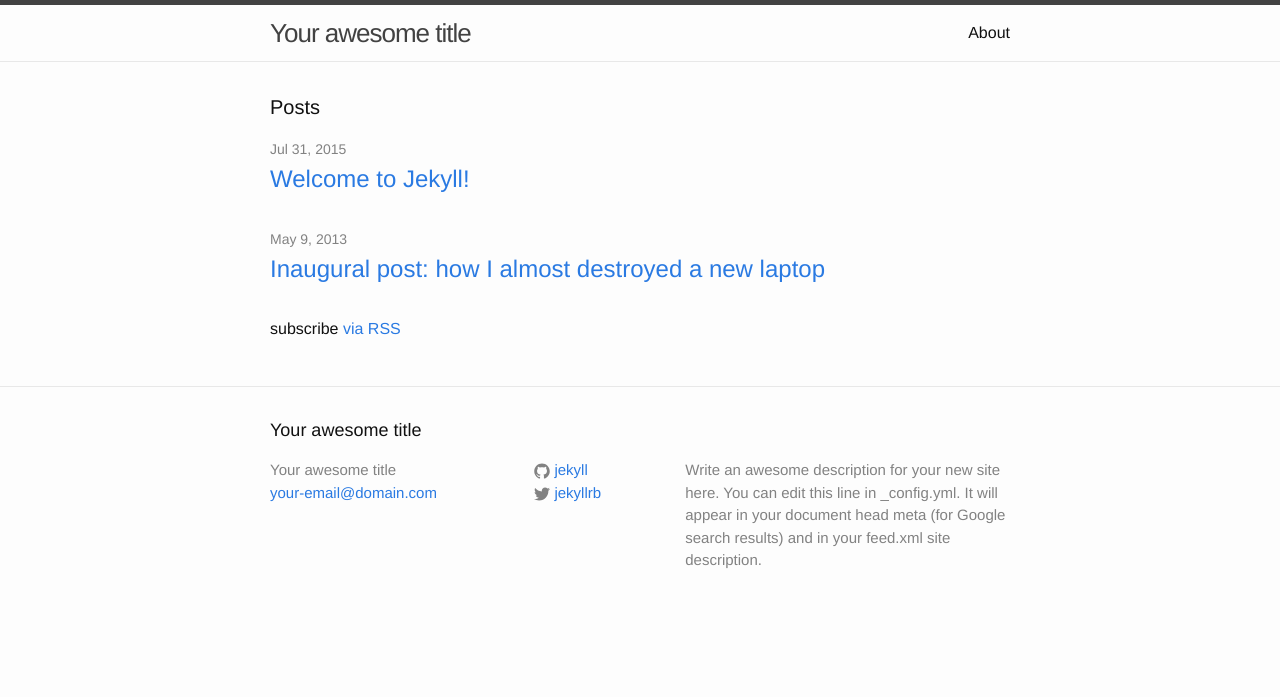
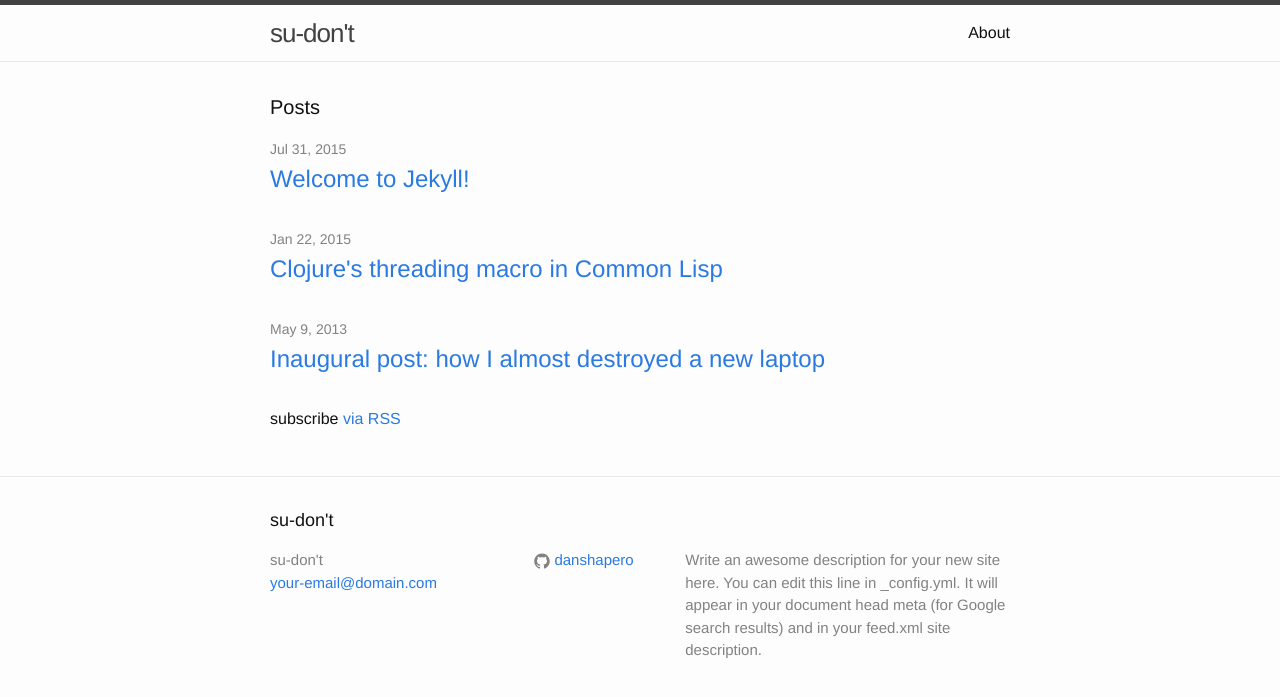
Before and after one commit to danshapero/danshapero.github.io, a Jekyll site: the page built from index.html, in a window 1280 px wide. Shown: the top 697 px of the page. Built offline with Jekyll 4.4.1, drawn with Linux system fonts in a browser that asks for light colours; some of the changed lines change nothing that is shown.

Commit message:
Migrated the post on the threading macro

```diff
--- a/_config.yml
+++ b/_config.yml
@@ -1,5 +1,5 @@
 # Site settings
-title: Your awesome title
+title: su-don't
 email: your-email@domain.com
 description: > # this means to ignore newlines until "baseurl:"
   Write an awesome description for your new site here. You can edit this
@@ -7,8 +7,8 @@ description: > # this means to ignore newlines until "baseurl:"
   Google search results) and in your feed.xml site description.
 baseurl: "" # the subpath of your site, e.g. /blog/
 url: "http://yourdomain.com" # the base hostname & protocol for your site
-twitter_username: jekyllrb
-github_username:  jekyll
+github_username: danshapero
 
 # Build settings
 markdown: kramdown
+highlighter: pygments
--- /dev/null
+++ b/_posts/2015-01-22-threading-macro-in-cl.md
@@ -0,0 +1,151 @@
+---
+layout: post
+title: "Clojure's threading macro in Common Lisp"
+date: 2015-01-22 22:12:00
+categories: lisp macros
+---
+
+
+Macros: make your own syntax
+============================
+
+A few months back I drank the Lisp kool-aid; I've had a lot of fun learning the ins and outs of functional programming.
+One of the great things about Lisp is that it's *homoiconic*: code and data are represented in the same fashion.
+We can then analyze and transform Lisp source code in the same way that we would data of any other kind.
+
+In Lisp dialects, this capacity is exposed to the user through *macros*, with which one can extend the syntax of Lisp.
+A practical example of this is how Common Lisp's iteration constructs like `do` and `loop` are macros that expand to more primitive statements like `tagbody` and `go`.
+For example, this is a bit of code I wrote to generate a ring graph on `n` vertices:
+
+{% highlight common-lisp %}
+(do ((i 0 (1+ i))
+     (j 1 (mod (1+ j) n))
+     (g (make-instance 'graph)
+        (add-edge g i j)))
+    ((= i 16) g)))
+{% endhighlight %}
+
+If we quote the code above and pass it to the Common Lisp function `macroexpand`, we get to see what it really is under the hood:
+
+{% highlight common-lisp %}
+ (BLOCK NIL
+  (LET ((I 0) (J 1) (G (MAKE-INSTANCE 'GRAPH)))
+    (TAGBODY
+      (GO #:G1385)
+     #:G1384
+      (TAGBODY)
+      (PSETQ I (1+ I)
+             J (MOD (1+ J) N)
+             G (ADD-EDGE G I J))
+     #:G1385
+      (UNLESS (= I 16) (GO #:G1384))
+      (RETURN-FROM NIL (PROGN G)))))
+{% endhighlight %}
+
+This is what people mean when they say that Lisp is a programmable programming language.
+
+
+Clojure's threading macro
+=========================
+
+Clojure is a modern Lisp dialect that runs on the JVM; lately it's been gaining a lot of popularity in web programming for a variety of reasons, chief among which is the grace with which it handles concurrency.
+One of my favorite features about it is the threading macro.
+
+In Lisp dialects, one can wind up writing very deep nested function calls when some data has to pass through many computations before it's used.
+For example, this Clojure code reads in a text file and converts the contents into a hash-map:
+
+{% highlight clojure %}
+(read-string (slurp (io/file (io/resource filename))))
+{% endhighlight %}
+
+That's a little bit ugly.
+Clojure's threading macro allows us to write this as:
+
+{% highlight clojure %}
+  (-> filename
+      io/resource
+      io/file
+      slurp
+      read-string)
+{% endhighlight %}
+
+The first form filename is inserted as the second item in a list with the second form as the head; this process is then repeated until no more forms are left.
+The operator `->` is called the threading operator; the snippet above macro-expands to the awful nested calls from before.
+This usage is reminiscent of a style called concatenative programming, as exemplified in Unix pipes.
+
+
+Porting the macro to Common Lisp
+================================
+
+The threading operator is so useful in Clojure that I can hardly live without it.
+Naturally, when I started learning Common Lisp, I wanted to be able to use the same macro in this environment too, so I looked on Google for an implementation.
+The first one I found was on [Github](https://github.com/nightfly19/cl-arrows):
+
+{% highlight common-lisp %}
+(defmacro -> (initial-form &rest forms)
+  (let ((output-form initial-form)
+        (remaining-forms forms))
+    (loop while remaining-forms do
+         (let ((current-form (car remaining-forms)))
+           (if (listp current-form)
+        (setf output-form (cons (car current-form)
+           (cons output-form (cdr current-form))))
+        (setf output-form (list current-form output-form))))
+         (setf remaining-forms (cdr remaining-forms)))
+    output-form))
+{% endhighlight %}
+
+Maybe I'm being nitpicky, but I didn't like the use of `setf`; this struck me as something that could be done without assignment.
+I found another version, available [here](https://gist.github.com/kriyative/2030582), that uses a recursive macro-expansion:
+
+{% highlight common-lisp %}
+(defmacro -> (x &rest args)
+  "A Common-Lisp implementation of the Clojure `thrush` operator."
+  (destructuring-bind (form &rest more)
+      args
+    (cond
+      (more `(-> (-> ,x ,form) ,@more))
+      ((and (consp form)
+            (or (eq (car form) 'lambda)
+                (eq (car form) 'function)))
+       `(funcall ,form ,x))
+      ((consp form) `(,(car form) ,x ,@(cdr form)))
+      (form `(,form ,x))
+      (t x))))
+{% endhighlight %}
+
+I think macros are neat, but I'm still new at this and recursive macros are scary.
+I wanted something that I could have conceivably come up with myself.
+The first version I came up with used a do loop:
+
+{% highlight common-lisp %}
+(defmacro -> (x &rest forms)
+  (flet ((expand-form (x form)
+           (if (consp form)
+               (if (or (eq (car form) 'lambda)
+                       (eq (car form) 'function))
+                   `(funcall ,form ,x)
+                   `(,(car form) ,x ,@(cdr form)))
+               `(,form ,x))))
+    (do ((forms forms (cdr forms)
+         (x x (expand-form x (car forms))))
+        ((not forms) x))))
+{% endhighlight %}
+
+but I had a gut feeling that I could improve on it.
+Finally, it hit me: I don't need a looping construct, it's just a reduction of the list of forms using the function that expands a single form!
+
+{% highlight common-lisp %}
+(defmacro -> (x &rest forms)
+  (flet ((expand-form (x form)
+           (if (consp form)
+               (if (or (eq (car form) 'lambda)
+                       (eq (car form) 'function))
+                   `(funcall ,form ,x)
+                   `(,(car form) ,x ,@(cdr form)))
+               `(,form ,x))))
+    (reduce #'expand-form forms :initial-value x)))
+{% endhighlight %}
+
+My very first Lisp macro!
+And hopefully not the last either.
```
